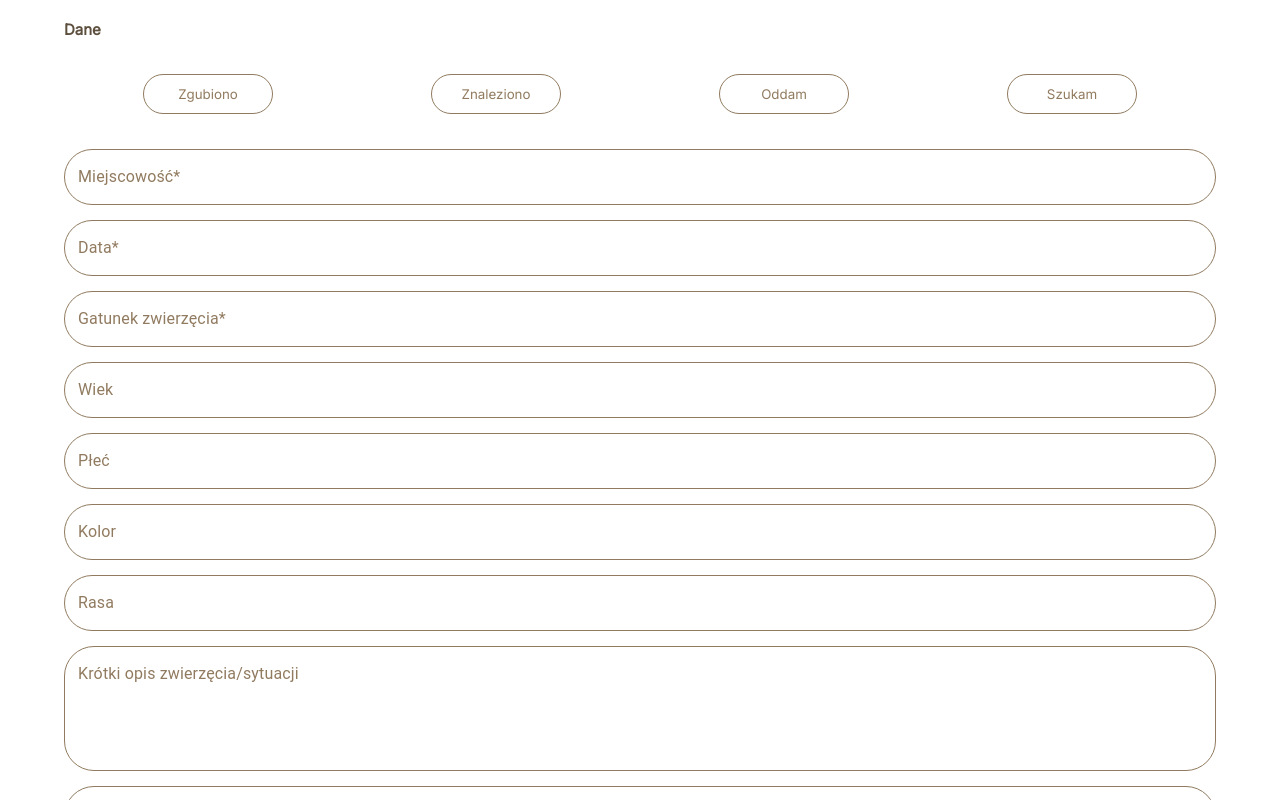
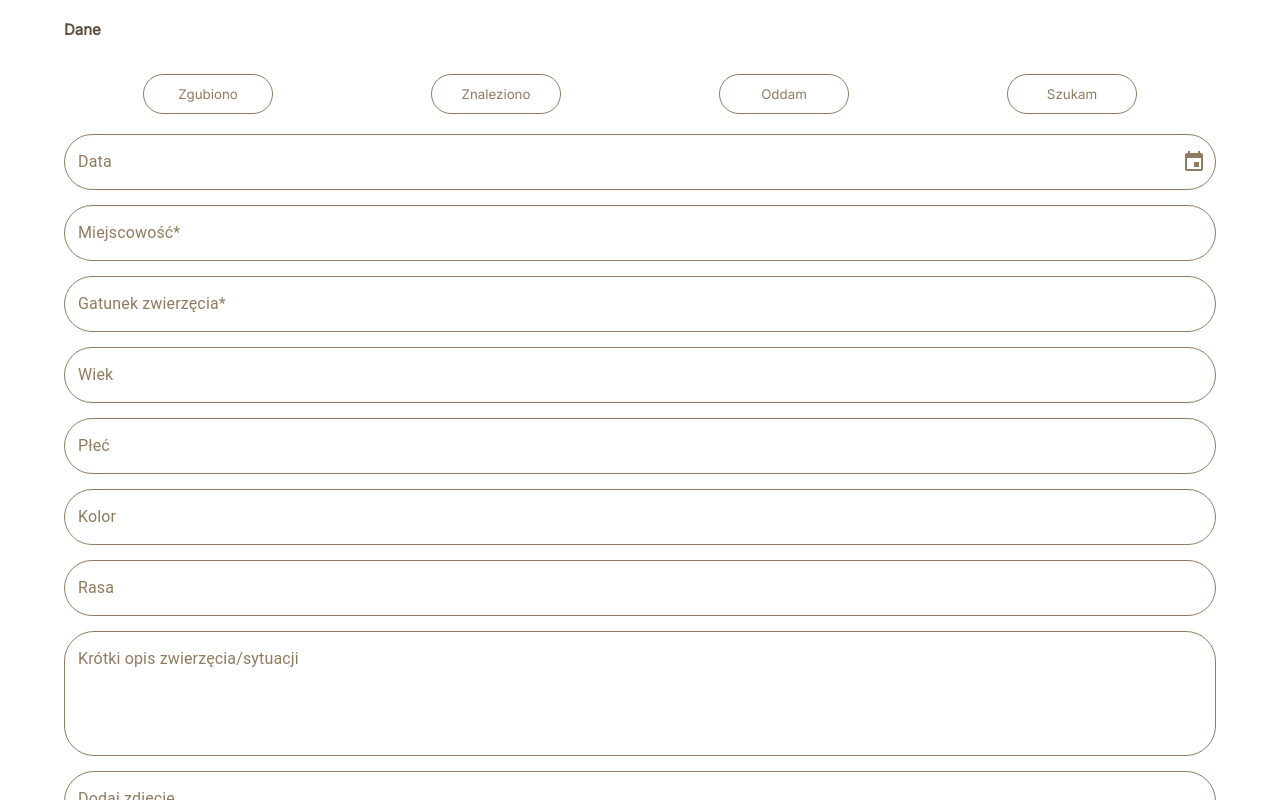
Before and after one commit to asiabielawska/PetsFinder, a React (Vite) app: page /form in a window 1280 px wide. Shown: the top 800 px of the page. Built offline with nearby package versions, Linux system fonts and the light colour scheme.

Commit message:
Add and styled DatePicker

```diff
--- a/package.json
+++ b/package.json
@@ -14,6 +14,8 @@
     "@emotion/styled": "^11.11.0",
     "@mui/icons-material": "^5.15.4",
     "@mui/material": "^5.15.4",
+    "@mui/x-date-pickers": "^6.19.0",
+    "dayjs": "^1.11.10",
     "react": "^18.2.0",
     "react-dom": "^18.2.0"
   },
--- /dev/null
+++ b/src/components/Form/DatePicker/BasicDatePicker.tsx
@@ -0,0 +1,29 @@
+import { AdapterDayjs } from "@mui/x-date-pickers/AdapterDayjs";
+import { LocalizationProvider } from "@mui/x-date-pickers/LocalizationProvider";
+import { DatePicker } from "./styled";
+
+export const BasicDatePicker = () => {
+  return (
+    <LocalizationProvider dateAdapter={AdapterDayjs}>
+      <DatePicker
+        label="Data"
+        format="DD-MM-YYYY"
+        slotProps={{
+          popper: {
+            sx: {
+              ".MuiDateCalendar-root": {
+                maxWidth: "100vw",
+                color: "#917B60",
+                border: "1px solid #917B60",
+                borderRadius: 5,
+              },
+              ".MuiPaper-root": {
+                boxShadow: "none",
+              },
+            },
+          },
+        }}
+      />
+    </LocalizationProvider>
+  );
+};
--- /dev/null
+++ b/src/components/Form/DatePicker/styled.ts
@@ -0,0 +1,22 @@
+import { styled } from "@mui/material";
+import { DesktopDatePicker } from "@mui/x-date-pickers";
+
+export const DatePicker = styled(DesktopDatePicker)({
+  ".MuiFormControl-root": {
+    borderRadius: 30,
+    border: "1px solid #917B60",
+  },
+  " fieldset.MuiOutlinedInput-notchedOutline": {
+    borderRadius: 30,
+    border: "1px solid #917B60 !important",
+  },
+  " & .MuiSvgIcon-root": {
+    fill: "#917B60",
+  },
+  " & .MuiFormLabel-root.MuiInputLabel-root": {
+    color: "#917B60",
+  },
+  " & .MuiInputBase-input.MuiOutlinedInput-input": {
+    color: "#917B60",
+  },
+});
--- a/src/components/Form/Form.tsx
+++ b/src/components/Form/Form.tsx
@@ -6,10 +6,10 @@ import {
   TwoButtons,
   WhiteBackgroundButton,
 } from "./styled";
+import { BasicDatePicker } from "./DatePicker/BasicDatePicker";
 
 const mockForm = [
   { id: "miejscowosc", label: "Miejscowość*" },
-  { id: "data", label: "Data*" },
   {
     id: "gatunek-zwierzecia",
     label: "Gatunek zwierzęcia*",
@@ -44,6 +44,7 @@ export const Form = () => {
           <WhiteBackgroundButton>Oddam</WhiteBackgroundButton>
           <WhiteBackgroundButton>Szukam</WhiteBackgroundButton>
         </TwoButtons>
+        <BasicDatePicker />
         {mockForm.map(({ id, label, multiline, rows }) => (
           <FormTextField
             key={id}
```
Also changed, not shown: 1 other file (tests, documents, lock files or other folders).
